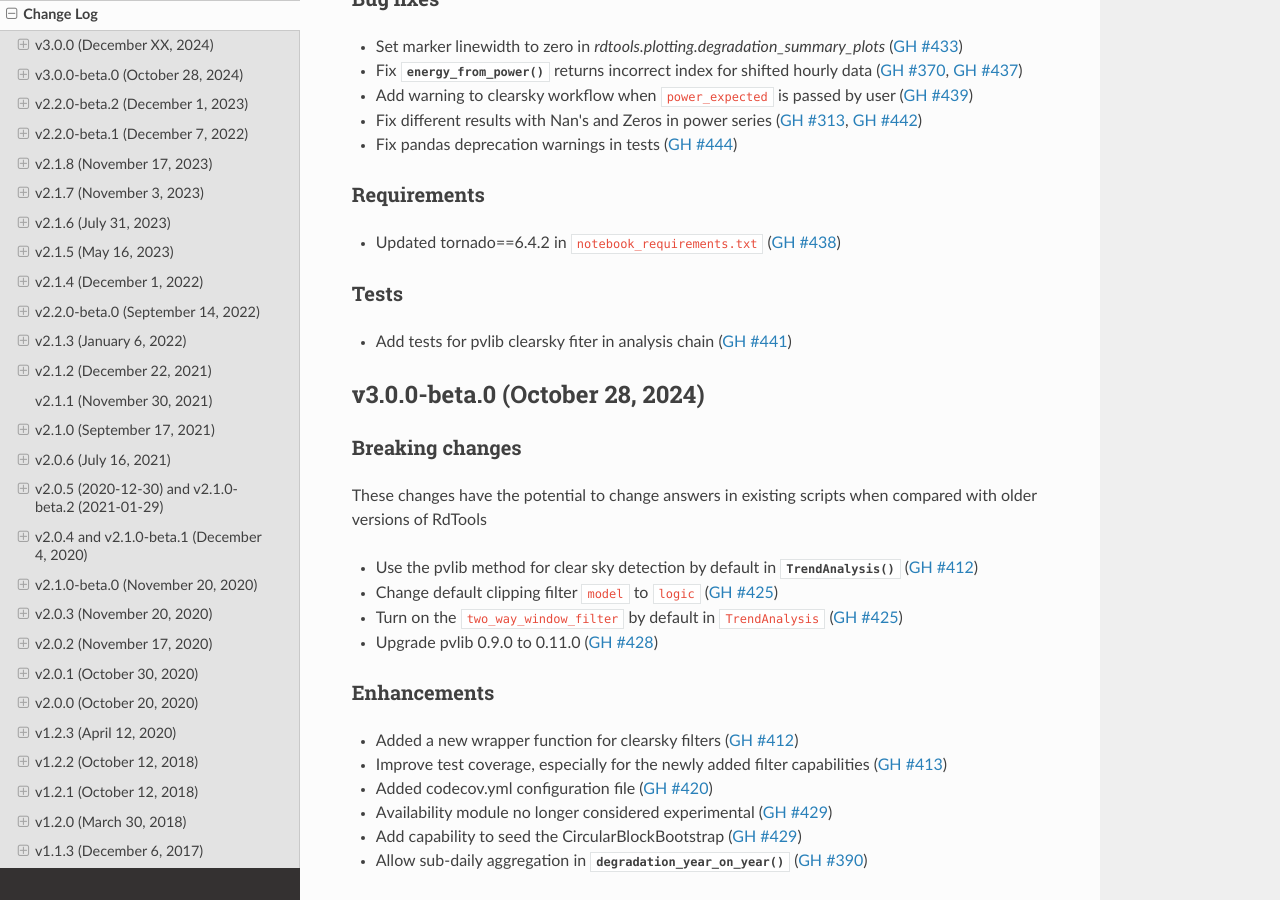
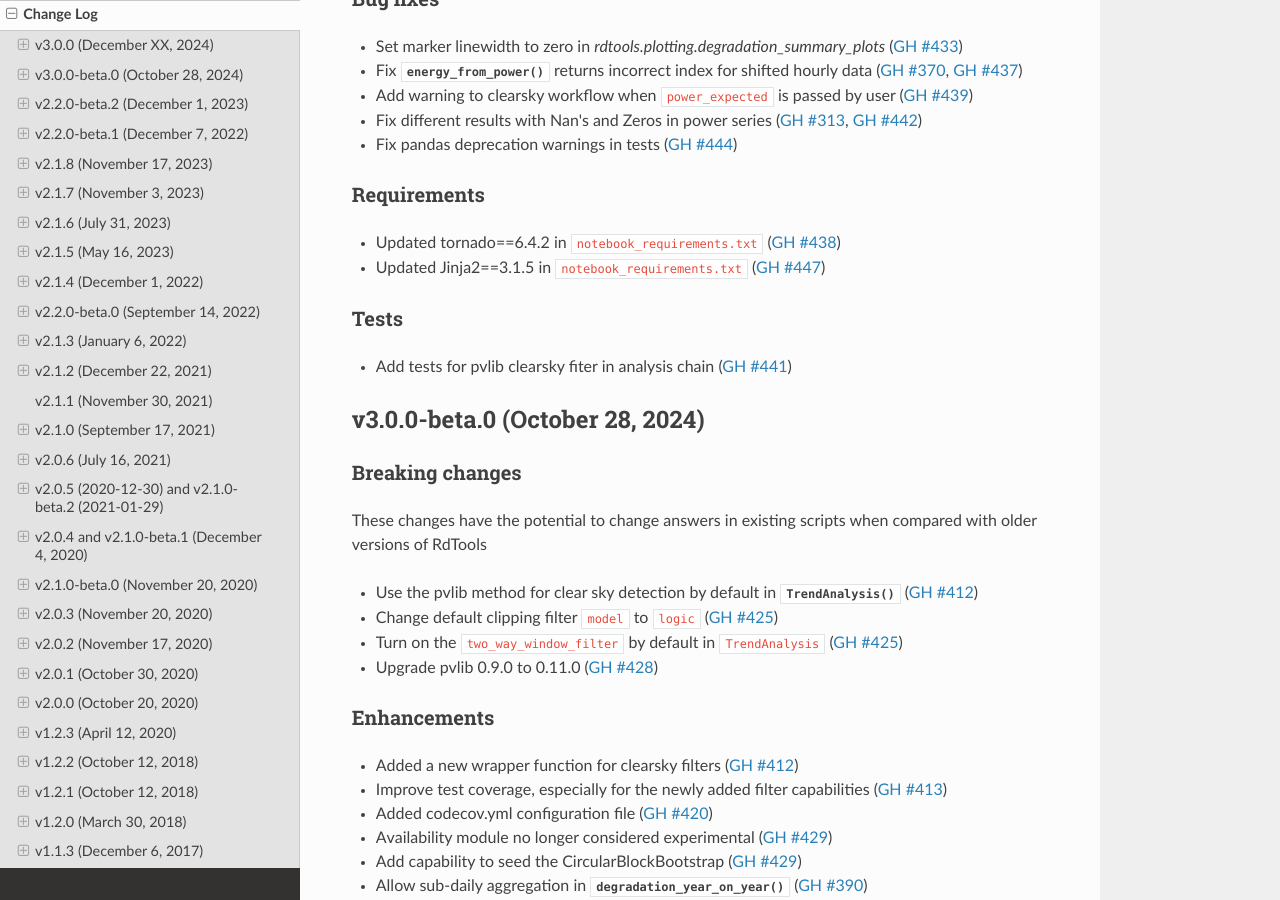
Before and after one commit to NREL/rdtools, a Sphinx documentation site: the page built from docs/sphinx/source/changelog.rst, in a window 1280 px wide and 900 px high, scrolled down 377 px. Built offline with Sphinx 7.4.7 and the Read the Docs theme 3.1.0, drawn with Linux system fonts in a browser that asks for light colours; pages that are not in the unit, such as notebooks, are missing from menus.

Commit message:
update changelog

```diff
--- a/docs/sphinx/source/changelog/pending.rst
+++ b/docs/sphinx/source/changelog/pending.rst
@@ -20,6 +20,7 @@ Bug fixes
 Requirements
 ------------
 * Updated tornado==6.4.2 in ``notebook_requirements.txt`` (:pull:`438`)
+* Updated Jinja2==3.1.5 in ``notebook_requirements.txt`` (:pull:`447`)
 
 
 Tests
```
